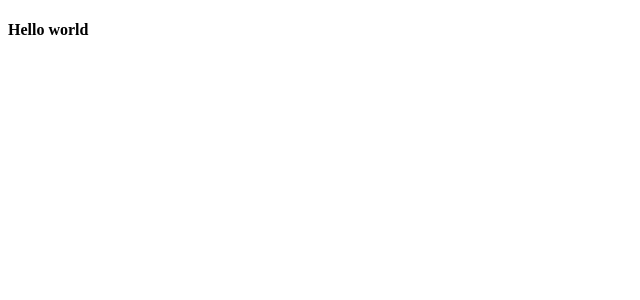
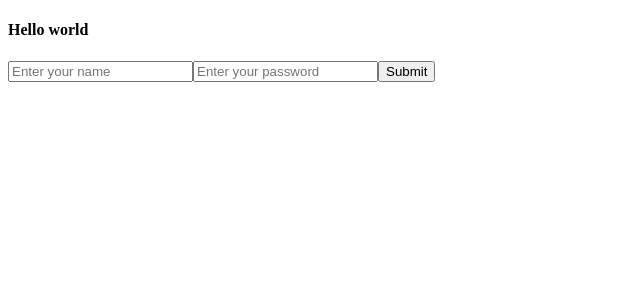
Before and after one commit to MohammadNH1/react-hooks, a React (Vite) app: page / in a window 1280 px wide. Shown: the top 300 px of the page, without its empty margins (0-640 px from the left). Built offline with nearby package versions, Linux system fonts and the light colour scheme.

Commit message:
useState hook

```diff
--- a/src/App.tsx
+++ b/src/App.tsx
@@ -1,10 +1,28 @@
+import { useState } from "react"
 
-
+const initialState = {
+  name:'',
+  email:''
+}
 function App() {
-
+  const [data,setData] = useState(initialState)
+  const handleChange =(e:any)=>{
+    setData({...data,
+      [e.target.name]:e.target.value})
+  }
+  const handleSubmit=(e:any)=>{
+    e.preventDefault()
+    console.log('data',data)
+    setData({name:'',email:''})
+  }
   return (
    <>
    <h4>Hello world</h4>
+   <form onSubmit={handleSubmit}>
+    <input type="text" name="name" value={data.name} onChange={handleChange} placeholder="Enter your name"/>
+    <input type="text" name="email" value={data.email} onChange={handleChange} placeholder="Enter your password" />
+    <button  type="submit">Submit</button>
+   </form>
    </>
   )
 }
```
